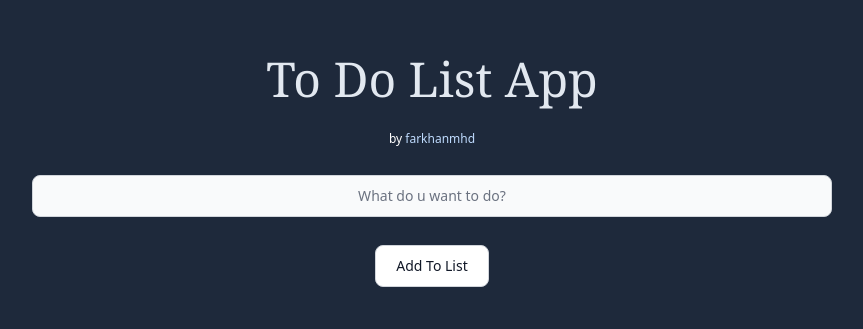
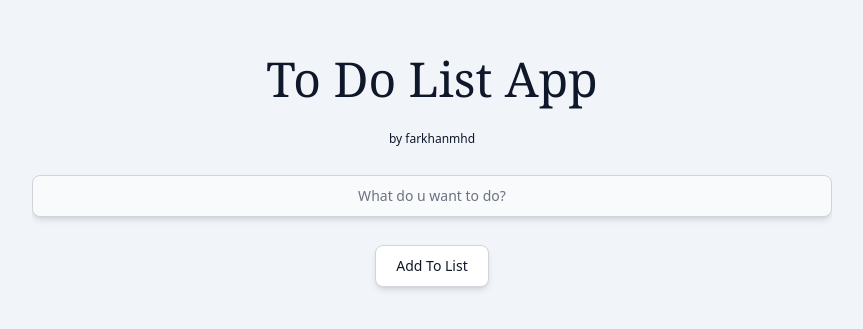
Before and after one commit to farkhanmhd/todolist, a React (Vite) app: page / in a window 1280 px wide. Shown: the part 219-548 px from the top of the page, without its empty margins (208-1071 px from the left). Built offline with nearby package versions, Linux system fonts and the light colour scheme.

Commit message:
before setup darkmode

```diff
--- a/index.html
+++ b/index.html
@@ -1,5 +1,5 @@
 <!DOCTYPE html>
-<html lang="en">
+<html lang="en" class="">
   <head>
     <meta charset="UTF-8" />
     <link rel="icon" type="image/svg+xml" href="/react.svg" />
--- a/src/App.jsx
+++ b/src/App.jsx
@@ -45,7 +45,7 @@ export default function App() {
   };
 
   return (
-    <div className="w-screen h-screen flex justify-center bg-slate-800 overflow-hidden pb-5 ">
+    <div className="w-screen h-screen flex justify-center bg-slate-100 dark:bg-slate-800 overflow-hidden pb-5 ">
       <div
         className={`app overflow-hidden w-5/6 h-full flex flex-col ${
           toDoList.length ? "justify-start" : "justify-center"
@@ -56,18 +56,18 @@ export default function App() {
         }}
       >
         <h1
-          className={`text-3xl font-serif font-light text-center text-slate-200 ${
+          className={`text-3xl font-serif font-light text-center text-slate-900 ${
             toDoList.length > 0 ? "mt-7 md:mt-32" : ""
           } md:text-5xl`}
         >
           To Do List App
         </h1>
-        <p className="text-white text-center text-xs">
+        <p className="text-slate-900 text-center text-xs">
           {" "}
           by{" "}
           <a
             href="https://instagram.com/farkhanmhd"
-            className="text-blue-200"
+            className="text-slate-900"
             target="_blank"
           >
             farkhanmhd
@@ -75,17 +75,17 @@ export default function App() {
         </p>
         <AddNoteForm onSubmit={handleSubmit} />
         {toDoList.length > 0 && (
-          <div className="todos-box w-full h-full">
-            <h2 className="text-slate-200 text-center font-bold text-2xl my-2.5 sm:my-5">
+          <div className="todos-box w-full h-full text-slate-900 ">
+            <h2 className="text-center font-bold text-2xl my-2.5 sm:my-5 ">
               To do Lists
             </h2>
             <div className="todos-container w-full sm:h-[30vh] md:h-[50vh] lg:h-[35vh] overflow-auto">
-              <ul className="text-slate-200 flex flex-col items-center w-full h-full">
+              <ul className=" flex flex-col items-center w-full h-full">
                 {toDoList.map((todo) => (
                   <li
                     key={todo.id}
                     id={todo.id}
-                    className="fade-in border-b border-white border-solid w-5/6 py-5 last-of-type:border-none relative"
+                    className="fade-in border-b border-slate-900 border-solid w-5/6 py-5 last-of-type:border-none relative"
                   >
                     <input
                       id={todo.id}
--- a/src/components/AddNoteForm.jsx
+++ b/src/components/AddNoteForm.jsx
@@ -8,13 +8,13 @@ const AddNoteForm = ({ onSubmit }) => {
         type="text"
         name="todo-text"
         id="todo-text"
-        className="bg-gray-50 border border-gray-300 text-gray-900 text-sm rounded-lg focus:ring-blue-500 focus:border-blue-500 block w-full p-2.5 dark:bg-gray-700 dark:border-gray-600 dark:placeholder-gray-400 dark:text-white dark:focus:ring-blue-500 dark:focus:border-blue-500 transition duration-300 text-center"
+        className="bg-gray-50 border border-gray-300 text-gray-900 text-sm rounded-lg focus:ring-blue-500 focus:border-blue-500 block w-full p-2.5 dark:bg-slate-950 dark:border-gray-600 dark:placeholder-gray-400 dark:text-white dark:focus:ring-blue-500 dark:focus:border-blue-500 transition duration-300 text-center shadow-md"
         placeholder="What do u want to do?"
         required
       />
       <button
         type="submit"
-        className="text-gray-900 bg-white border border-gray-300 focus:outline-none hover:bg-gray-100 focus:ring-4 focus:ring-gray-200 font-medium rounded-lg text-sm px-5 py-2.5 dark:bg-gray-800 dark:text-white dark:border-gray-600 dark:hover:bg-gray-700 dark:hover:border-gray-600 dark:focus:ring-gray-700 transition duration-300"
+        className="text-gray-900 bg-white border border-gray-300 focus:outline-none hover:bg-gray-100 focus:ring-4 focus:ring-gray-200 font-medium rounded-lg text-sm px-5 py-2.5 dark:bg-gray-800 dark:text-white dark:border-gray-600 dark:hover:bg-gray-700 dark:hover:border-gray-600 dark:focus:ring-gray-700 transition duration-300 shadow-md"
       >
         Add To List
       </button>
```
